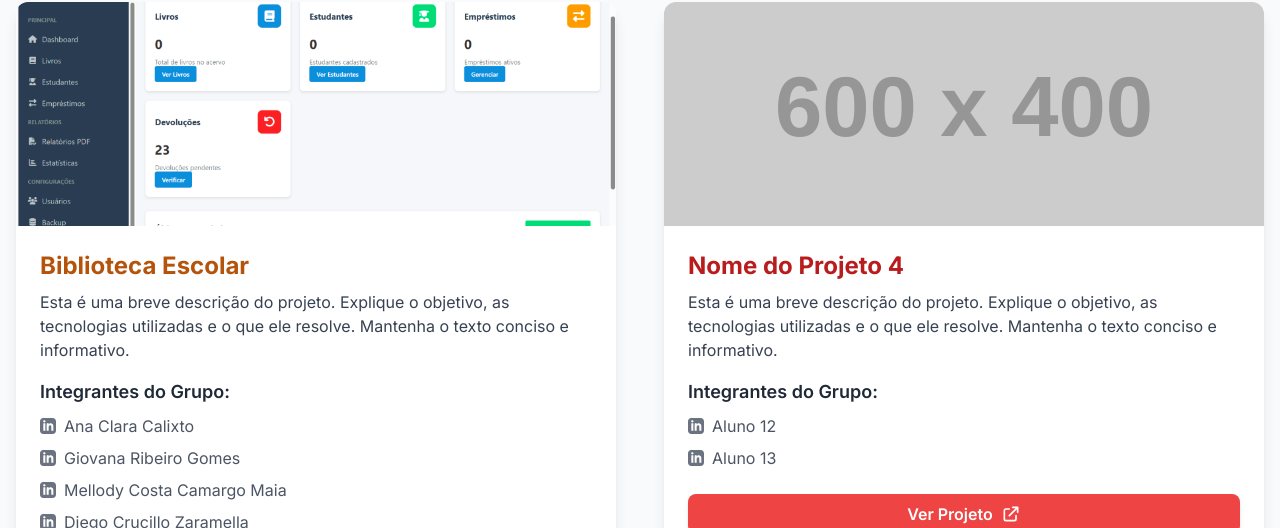
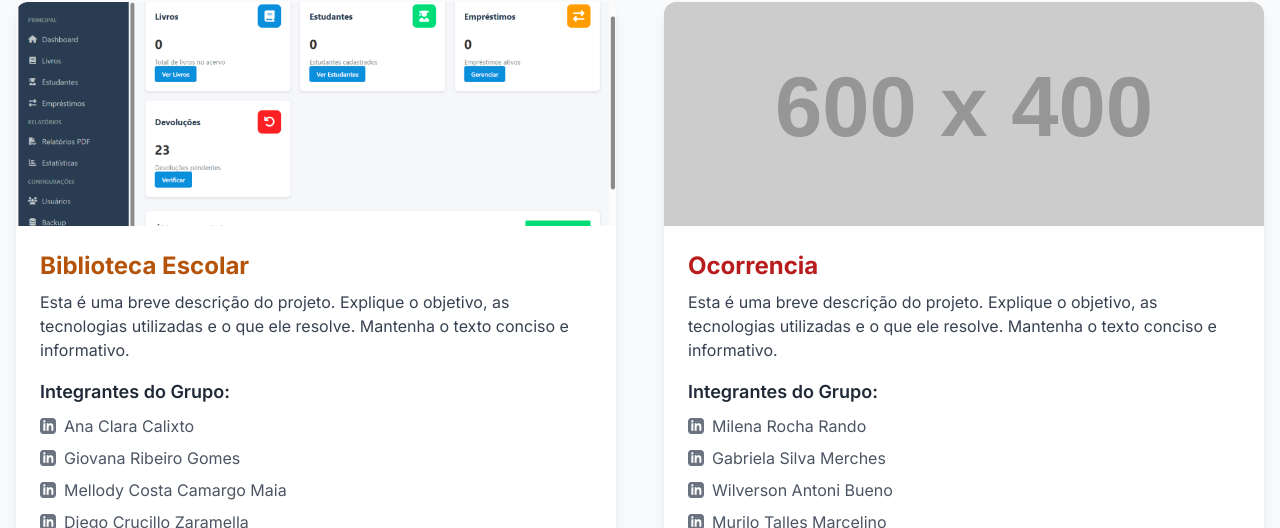
Before and after one commit to proflgrandoEPT/Listaprojetos2025TCC, a plain HTML site: page index.html in a window 1280 px wide. Shown: the part 918-1446 px from the top of the page. Drawn offline with nearby package versions, Linux system fonts and the light colour scheme; placeholder pictures from the web are drawn by us.

Commit message:
Update index.html

```diff
--- a/index.html
+++ b/index.html
@@ -188,7 +188,7 @@
             <div class="card bg-white dark:bg-gray-800 rounded-xl shadow-lg overflow-hidden transform hover:-translate-y-2 transition-transform duration-300 ease-in-out">
                 <img src="https://placehold.co/600x400/ef4444/ffffff?text=Projeto+4" alt="Imagem do Projeto 4" class="w-full h-56 object-cover">
                 <div class="p-6">
-                    <h2 class="text-2xl font-bold text-red-700 dark:text-red-300 mb-2">Nome do Projeto 4</h2>
+                    <h2 class="text-2xl font-bold text-red-700 dark:text-red-300 mb-2">Ocorrencia</h2>
                     <p class="text-gray-700 dark:text-gray-400 mb-4">
                         Esta é uma breve descrição do projeto. Explique o objetivo, as tecnologias utilizadas e o que ele resolve. Mantenha o texto conciso e informativo.
                     </p>
@@ -196,11 +196,22 @@
                     <ul class="space-y-2 text-gray-600 dark:text-gray-300 mb-6">
                         <li class="flex items-center">
                             <svg xmlns="http://www.w3.org/2000/svg" class="w-4 h-4 mr-2 text-gray-500" fill="currentColor" viewBox="0 0 24 24"><path d="M19 0h-14c-2.761 0-5 2.239-5 5v14c0 2.761 2.239 5 5 5h14c2.762 0 5-2.239 5-5v-14c0-2.761-2.238-5-5-5zm-11 19h-3v-11h3v11zm-1.5-12.268c-.966 0-1.75-.79-1.75-1.764s.784-1.764 1.75-1.764 1.75.79 1.75 1.764-.783 1.764-1.75 1.764zm13.5 12.268h-3v-5.604c0-3.368-4-3.113-4 0v5.604h-3v-11h3v1.765c1.396-2.586 7-2.777 7 2.476v6.759z"/></svg>
-                            <a href="#" target="_blank" class="hover:text-red-500 dark:hover:text-red-400 hover:underline">Aluno 12</a>
+                            <a href="#" target="_blank" class="hover:text-red-500 dark:hover:text-red-400 hover:underline">Milena Rocha Rando</a>
                         </li>
                         <li class="flex items-center">
                             <svg xmlns="http://www.w3.org/2000/svg" class="w-4 h-4 mr-2 text-gray-500" fill="currentColor" viewBox="0 0 24 24"><path d="M19 0h-14c-2.761 0-5 2.239-5 5v14c0 2.761 2.239 5 5 5h14c2.762 0 5-2.239 5-5v-14c0-2.761-2.238-5-5-5zm-11 19h-3v-11h3v11zm-1.5-12.268c-.966 0-1.75-.79-1.75-1.764s.784-1.764 1.75-1.764 1.75.79 1.75 1.764-.783 1.764-1.75 1.764zm13.5 12.268h-3v-5.604c0-3.368-4-3.113-4 0v5.604h-3v-11h3v1.765c1.396-2.586 7-2.777 7 2.476v6.759z"/></svg>
-                            <a href="#" target="_blank" class="hover:text-red-500 dark:hover:text-red-400 hover:underline">Aluno 13</a>
+                            <a href="#" target="_blank" class="hover:text-red-500 dark:hover:text-red-400 hover:underline">Gabriela Silva Merches</a>
+                        </li>
+
+
+                        <li class="flex items-center">
+                            <svg xmlns="http://www.w3.org/2000/svg" class="w-4 h-4 mr-2 text-gray-500" fill="currentColor" viewBox="0 0 24 24"><path d="M19 0h-14c-2.761 0-5 2.239-5 5v14c0 2.761 2.239 5 5 5h14c2.762 0 5-2.239 5-5v-14c0-2.761-2.238-5-5-5zm-11 19h-3v-11h3v11zm-1.5-12.268c-.966 0-1.75-.79-1.75-1.764s.784-1.764 1.75-1.764 1.75.79 1.75 1.764-.783 1.764-1.75 1.764zm13.5 12.268h-3v-5.604c0-3.368-4-3.113-4 0v5.604h-3v-11h3v1.765c1.396-2.586 7-2.777 7 2.476v6.759z"/></svg>
+                            <a href="#" target="_blank" class="hover:text-red-500 dark:hover:text-red-400 hover:underline">Wilverson Antoni Bueno</a>
+                        </li>
+
+                        <li class="flex items-center">
+                            <svg xmlns="http://www.w3.org/2000/svg" class="w-4 h-4 mr-2 text-gray-500" fill="currentColor" viewBox="0 0 24 24"><path d="M19 0h-14c-2.761 0-5 2.239-5 5v14c0 2.761 2.239 5 5 5h14c2.762 0 5-2.239 5-5v-14c0-2.761-2.238-5-5-5zm-11 19h-3v-11h3v11zm-1.5-12.268c-.966 0-1.75-.79-1.75-1.764s.784-1.764 1.75-1.764 1.75.79 1.75 1.764-.783 1.764-1.75 1.764zm13.5 12.268h-3v-5.604c0-3.368-4-3.113-4 0v5.604h-3v-11h3v1.765c1.396-2.586 7-2.777 7 2.476v6.759z"/></svg>
+                            <a href="#" target="_blank" class="hover:text-red-500 dark:hover:text-red-400 hover:underline">Murilo Talles Marcelino</a>
                         </li>
                     </ul>
                     <a href="#" target="_blank" class="inline-flex items-center justify-center w-full px-4 py-2 bg-red-500 text-white font-semibold rounded-lg shadow-md hover:bg-red-600 focus:outline-none focus:ring-2 focus:ring-red-500 focus:ring-offset-2 transition-colors duration-200">
```
